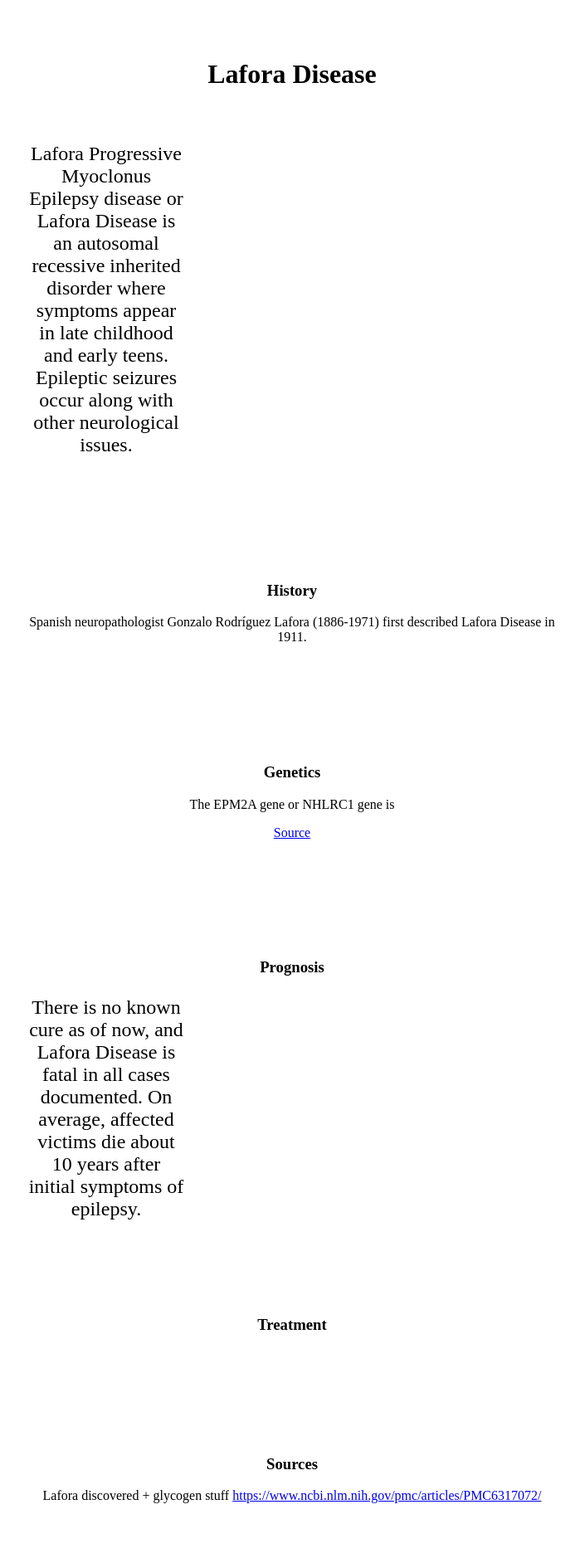
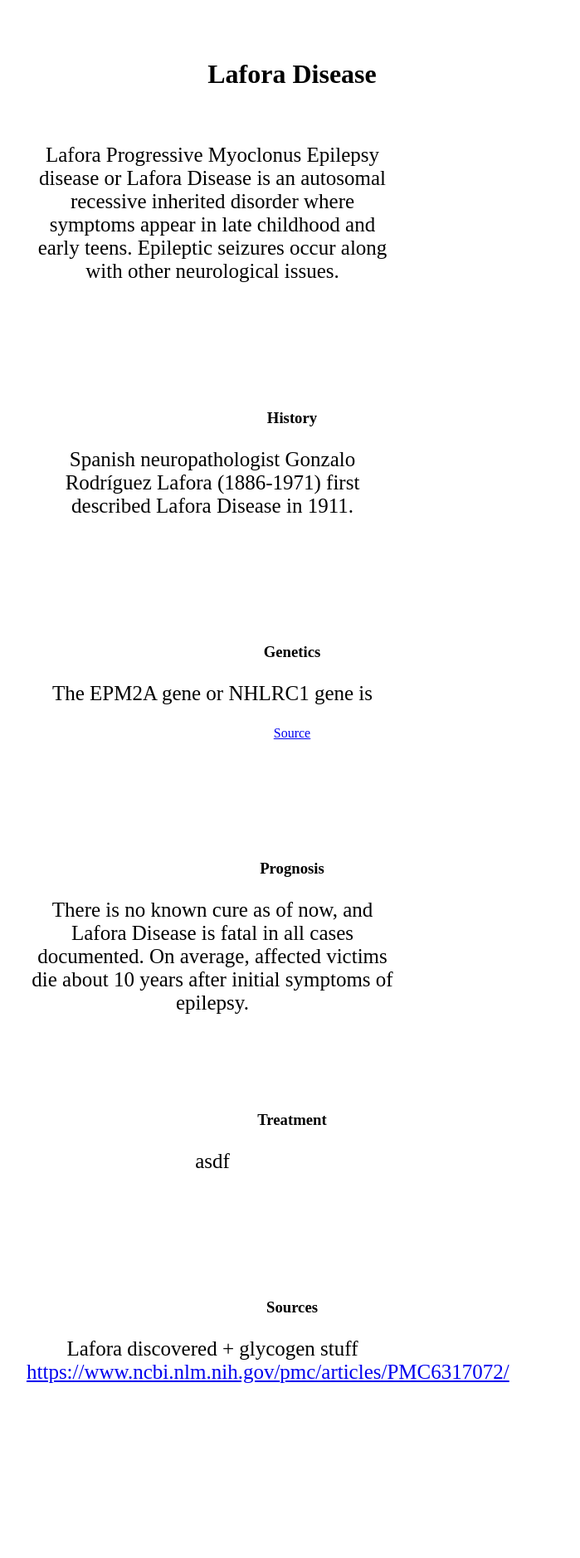
Before and after one commit to DrAGoniPenguin/bio-proj, a Jekyll site: the page index.html, which Jekyll copies as it is, in a window 1280 px wide. Shown: the whole page at 83% size, without its empty margins (288-987 px from the left). Built offline with Jekyll 4.4.1, drawn with Linux system fonts in a browser that asks for light colours; after the commit the page ends 1743 px from its top, so only the background shows below that.

Commit message:
Update index.html

```diff
--- a/index.html
+++ b/index.html
@@ -1,12 +1,33 @@
 <!DOCTYPE html>
 <html>
 <head>
-  <link rel="stylesheet" type="text/css" href="css/pages/index.css">
+  <!-- <link rel="stylesheet" type="text/css" href="css/pages/index.css"> -->
+
   <style>
+
+    h1 {
+      text-align: center;
+    }
+
+
+    body {
+      margin: auto;
+      width: 640px;
+      padding: 50px;
+    }
+
+    .btn{
+      text-transform: uppercase;
+      padding: 20px;
+      width: 200px;
+      border-radius: 10px;
+
+    }
+
     .pblock {
-      font-size: 24px;
+      font-size: 25px;
       text-align: center;
-      width: 30%;
+      width: 70%;
     }
   </style>
 </head>
@@ -35,7 +56,9 @@
   <br>
 </p>
 <h3 id="history">History</h3>
-<p>Spanish neuropathologist Gonzalo Rodríguez Lafora (1886-1971) first described Lafora Disease in 1911.</p>
+  <div class="pblock">
+    <p>Spanish neuropathologist Gonzalo Rodríguez Lafora (1886-1971) first described Lafora Disease in 1911.</p>
+  </div>
 <p>
   <br>
   <br>
@@ -45,7 +68,9 @@
   <br>
 </p>
 <h3 id="genetics">Genetics</h3>
-<p>The EPM2A gene or NHLRC1 gene is</p>
+  <div class="pblock">
+    <p>The EPM2A gene or NHLRC1 gene is</p>
+  </div>
 <p>
   <a href="https://rarediseases.info.nih.gov/diseases/8214/lafora-disease">Source</a>
 </p>
@@ -59,7 +84,7 @@
 </p>
 <h3 id="prognosis">Prognosis</h3>
   <div class="pblock">
-<p>There is no known cure as of now, and Lafora Disease is fatal in all cases documented. On average, affected victims die about 10 years after initial symptoms of epilepsy. </p>
+    <p>There is no known cure as of now, and Lafora Disease is fatal in all cases documented. On average, affected victims die about 10 years after initial symptoms of epilepsy. </p>
   </div>
     <p>
   <br>
@@ -68,6 +93,9 @@
   <br>
 </p>
 <h3 id="treatment">Treatment</h3>
+  <div class="pblock">
+    <p> asdf </p>
+  </div>
 <p>
   <br>
   <br>
@@ -77,8 +105,10 @@
   <br>
 </p>
 <h3 id="sources">Sources</h3>
-<p>Lafora discovered + glycogen stuff <a href="https://www.ncbi.nlm.nih.gov/pmc/articles/PMC6317072/">https://www.ncbi.nlm.nih.gov/pmc/articles/PMC6317072/</a>
-</p>
+  <div class="pblock">
+    <p>Lafora discovered + glycogen stuff <a href="https://www.ncbi.nlm.nih.gov/pmc/articles/PMC6317072/">https://www.ncbi.nlm.nih.gov/pmc/articles/PMC6317072/</a>
+  </div>
+    </p>
 
 </div>
 
```
